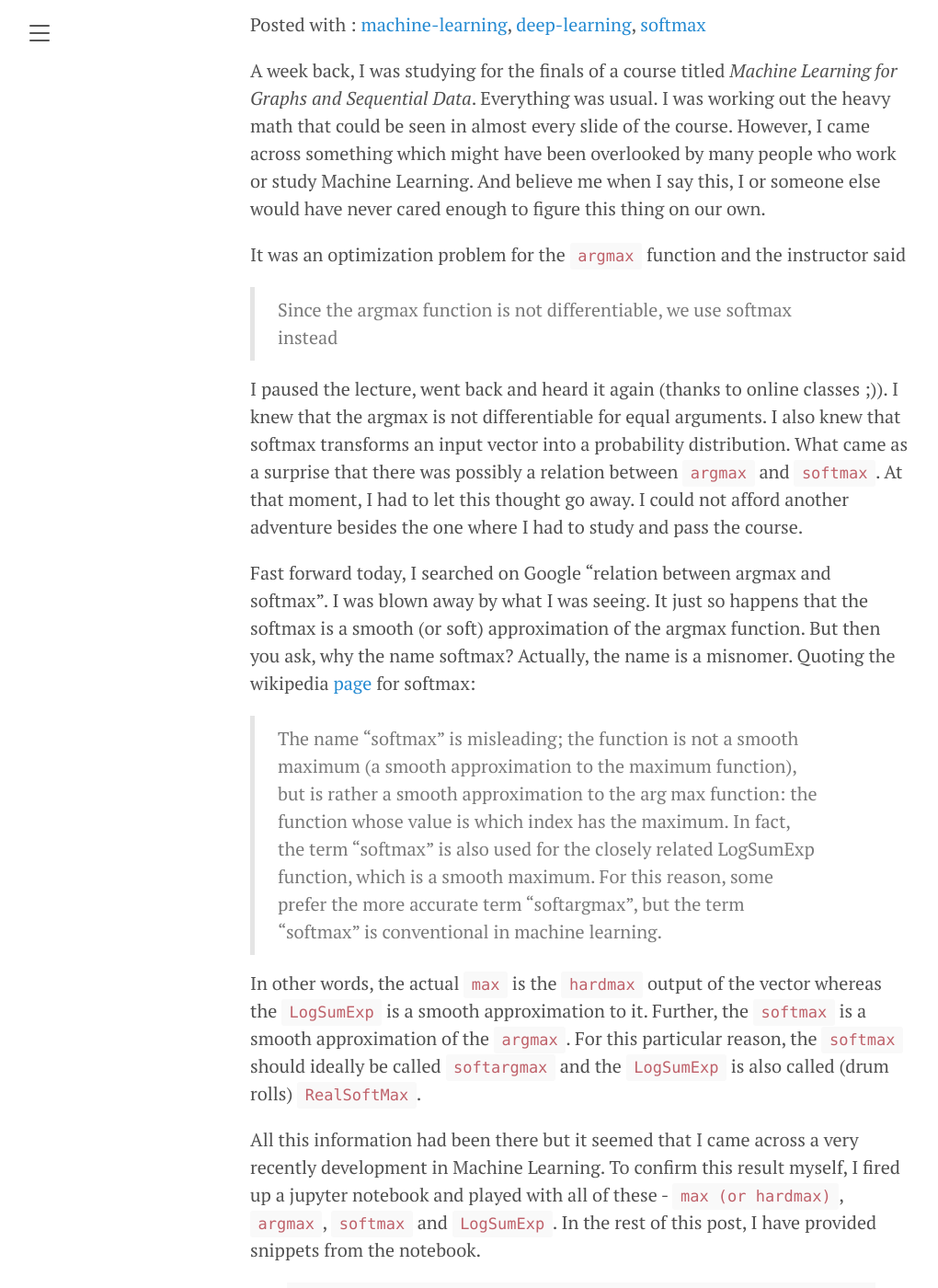
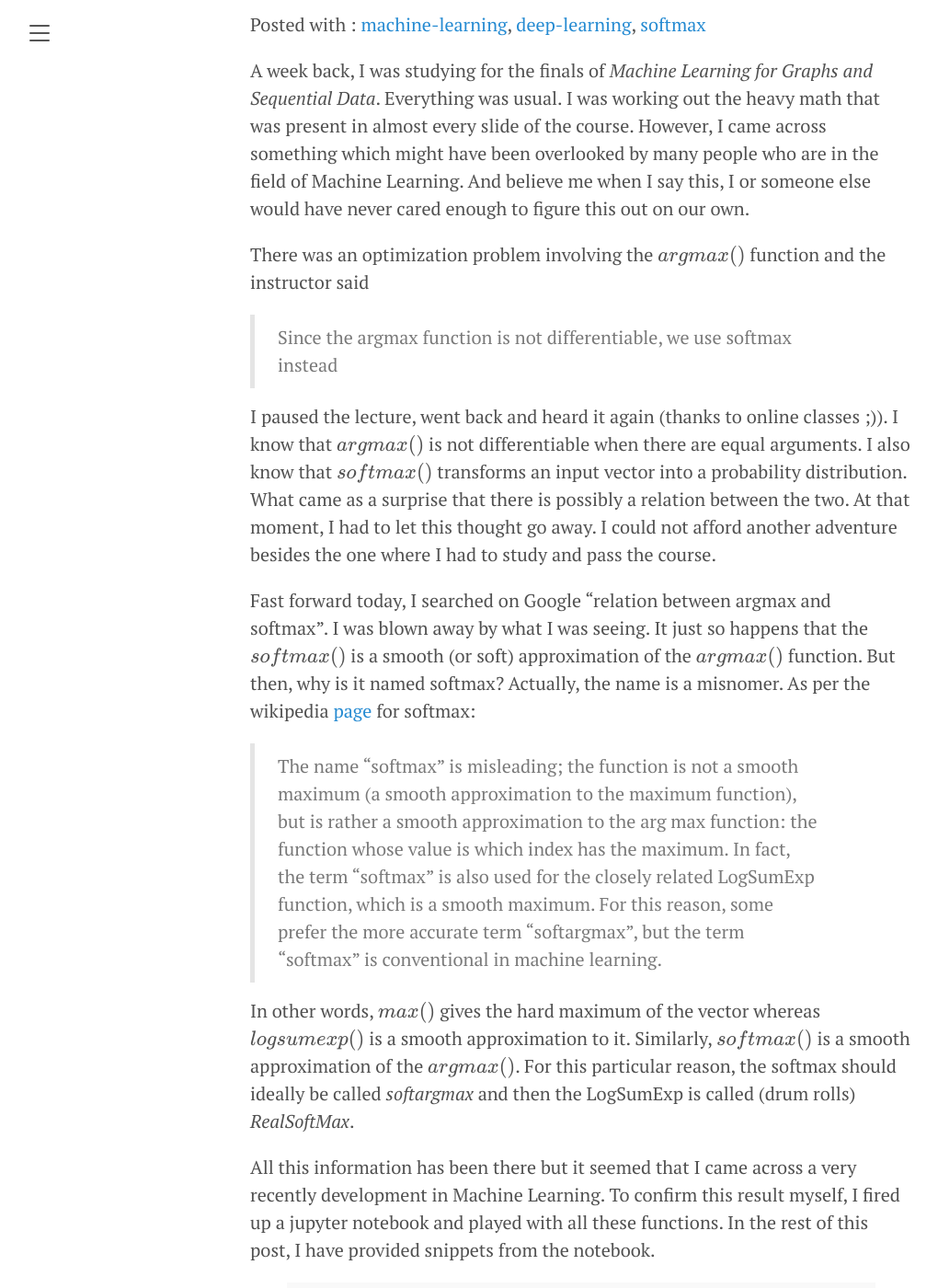
Before and after one commit to hash-ir/hash-ir.github.io, a Jekyll site: the page built from _posts/2020-08-08-softmax.md, in a window 1280 px wide and 1400 px high, scrolled down 220 px. Shown: the whole window at 92% size, without its empty margins (8-1028 px from the left). Built offline with Jekyll 4.4.1, drawn with Linux system fonts in a browser that asks for light colours; formulas are drawn with MathJax 3; a script that is not in the unit is left out; comment, search, counter and statistics services are not loaded; some of the changed text lies outside the part shown.

Commit message:
feat: Add mathjax support for posts

```diff
--- a/_layouts/post.html
+++ b/_layouts/post.html
@@ -1,6 +1,8 @@
 ---
 layout: default
 ---
+{% include mathjax.html %}
+
 {% assign post = page %}
 {% if post.tags.size > 0 %}
     {% capture tags_content %}Posted with {% if post.tags.size == 1 %}<i class="fa fa-tag"></i>{% else %}<i class="fa fa-tags"></i>{% endif %}: {% endcapture %}
--- a/_posts/2020-08-08-softmax.md
+++ b/_posts/2020-08-08-softmax.md
@@ -2,33 +2,45 @@
 layout: post
 title: Why is Softmax called 'Softmax'?
 comments: true
+mathjax: true
 author: Hashir Ahmad
 tags: [machine-learning, deep-learning, softmax]
 ---
 
-A week back, I was studying for the finals of a course titled *Machine Learning for Graphs and Sequential Data*. Everything was usual. I was working out the heavy math that could be seen in almost every slide of the course. However, I came across something which might have been overlooked by many people who work or study Machine Learning. And believe me when I say this, I or someone else would have never cared enough to figure this thing on our own.
+A week back, I was studying for the finals of *Machine Learning for Graphs and Sequential Data*. Everything was usual. I was working out the heavy math that was present in almost every slide of the course. However, I came across something which might have been overlooked by many people who are in the field of Machine Learning. And believe me when I say this, I or someone else would have never cared enough to figure this out on our own.
 
-It was an optimization problem for the `argmax` function and the instructor said
+There was an optimization problem involving the $argmax()$ function and the instructor said
 > Since the argmax function is not differentiable, we use softmax instead
 
-I paused the lecture, went back and heard it again (thanks to online classes ;)). I knew that the argmax is not differentiable for equal arguments. I also knew that softmax transforms an input vector into a probability distribution. What came as a surprise that there was possibly a relation between `argmax` and `softmax`. At that moment, I had to let this thought go away. I could not afford another adventure besides the one where I had to study and pass the course.
+I paused the lecture, went back and heard it again (thanks to online classes ;)). I know that $argmax()$ is not differentiable when there are equal arguments. I also know that $softmax()$ transforms an input vector into a probability distribution. What came as a surprise that there is possibly a relation between the two. At that moment, I had to let this thought go away. I could not afford another adventure besides the one where I had to study and pass the course.
 
-Fast forward today, I searched on Google "relation between argmax and softmax". I was blown away by what I was seeing. It just so happens that the softmax is a smooth (or soft) approximation of the argmax function. But then you ask, why the name softmax? Actually, the name is a misnomer. Quoting the wikipedia [page](https://en.wikipedia.org/wiki/Softmax_function) for softmax:
+Fast forward today, I searched on Google "relation between argmax and softmax". I was blown away by what I was seeing. It just so happens that the $softmax()$ is a smooth (or soft) approximation of the $argmax()$ function. But then, why is it named softmax? Actually, the name is a misnomer. As per the wikipedia [page](https://en.wikipedia.org/wiki/Softmax_function) for softmax:
 
 > The name "softmax" is misleading; the function is not a smooth maximum (a smooth approximation to the maximum function), but is rather a smooth approximation to the arg max function: the function whose value is which index has the maximum. In fact, the term "softmax" is also used for the closely related LogSumExp function, which is a smooth maximum. For this reason, some prefer the more accurate term "softargmax", but the term "softmax" is conventional in machine learning.
 
-In other words, the actual `max` is the `hardmax` output of the vector whereas the `LogSumExp` is a smooth approximation to it. Further, the `softmax` is a smooth approximation of the `argmax`. For this particular reason, the `softmax` should ideally be called `softargmax` and the `LogSumExp` is also called (drum rolls) `RealSoftMax`.
+In other words, $max()$ gives the hard maximum of the vector whereas $logsumexp()$ is a smooth approximation to it. Similarly, $softmax()$ is a smooth approximation of the $argmax()$. For this particular reason, the softmax should ideally be called *softargmax* and then the LogSumExp is called (drum rolls) *RealSoftMax*.
 
-All this information had been there but it seemed that I came across a very recently development in Machine Learning. To confirm this result myself, I fired up a jupyter notebook and played with all of these - `max (or hardmax)`, `argmax`, `softmax` and `LogSumExp`. In the rest of this post, I have provided snippets from the notebook.
+All this information has been there but it seemed that I came across a very recently development in Machine Learning. To confirm this result myself, I fired up a jupyter notebook and played with all these functions. In the rest of this post, I have provided snippets from the notebook.
 
 {% highlight python %}
 import numpy as np
-np.set_printoptions(suppress=True) # suppress scientific notation of numbers
-{% endhighlight %}
+# suppress scientific notation
+np.set_printoptions(suppress=True)
+{% endhighlight %}.
 
-Now, as per the information, the softmax is actually an approximation of the argmax of a vector while the log-sum-exponential is an approximation of the max of a vector.
+The softmax function is defined as:
 
-Let's create functions for both using numpy:
+$$\sigma(\mathbf{z}_i) = \frac{e^{z_i}}{\sum^{K}_{j=1}e^{z_j}}$$
+
+$$\text{for }i=1,...,K\text{ and }\mathbf{z} = (z_1,...,z_K) \in \mathbb{R}^K$$
+
+And the LogSumExp is defined as:
+
+$$\text{LSE}(\mathbf{z}) = \log(e^{z_1}\text{ + ... + }e^{z_K})$$
+
+$$\mathbf{z} = (z_1,...,z_K) \in \mathbb{R}^K$$
+
+Let's create python functions for both of these:
 {% highlight python %}
 def softmax(x):
     return np.exp(x)/np.exp(x).sum()
```
Also changed, not shown: other parts of _posts/2020-08-08-softmax.md (+7 -3 lines), _includes/mathjax.html (added, +22 -0 lines).
